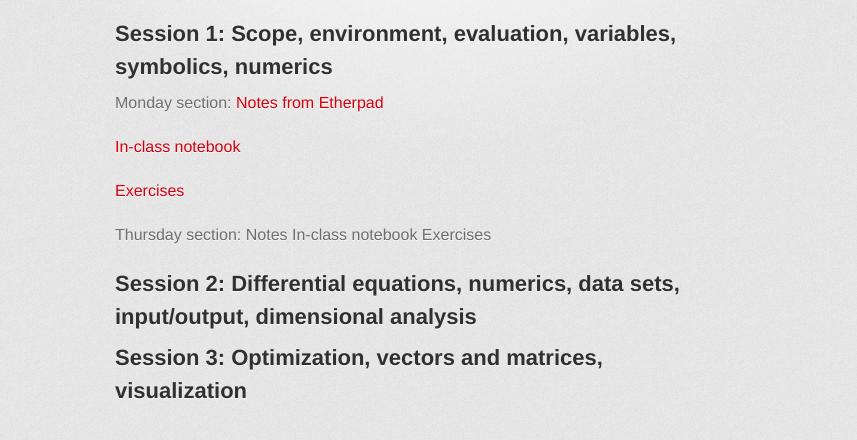
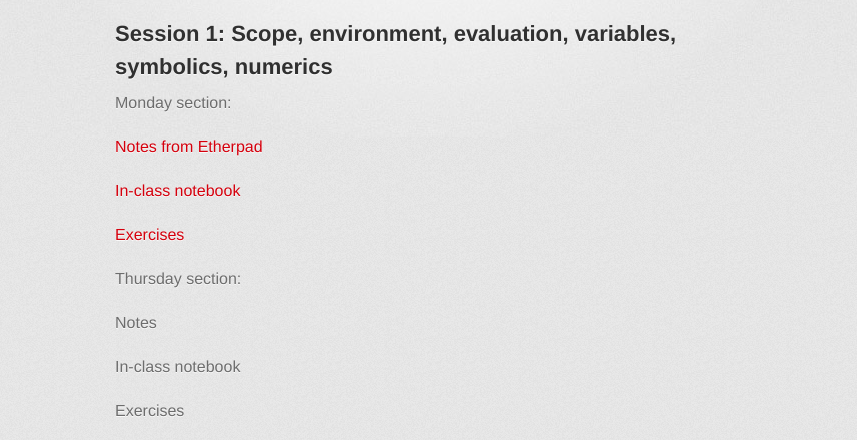
Before and after one commit to illinois-cse/mathematica-fa13, a plain HTML site: page index.html in a window 1280 px wide. Shown: the part 436-876 px from the top of the page, without its empty margins (215-1072 px from the left). Drawn offline with Linux system fonts and the light colour scheme; a web font is replaced by a local one.

```diff
--- a/index.html
+++ b/index.html
@@ -42,17 +42,21 @@
 <h2>
 <a name="session-1--scope-environment-evaluation-variables-symbolics-numerics" class="anchor" href="#session-1--scope-environment-evaluation-variables-symbolics-numerics"><span class="octicon octicon-link"></span></a>Session 1:  Scope, environment, evaluation, variables, symbolics, numerics</h2>
 
-<p>Monday section:
-<a href="https://uofi.box.com/s/hyzwthcgi0h0uvzhew98">Notes from Etherpad</a></p>
+<p>Monday section:</p>
+
+<p><a href="https://uofi.box.com/s/hyzwthcgi0h0uvzhew98">Notes from Etherpad</a></p>
 
 <p><a href="https://uofi.box.com/s/k63vb2xvxnxnoegxx41n">In-class notebook</a></p>
 
 <p><a href="https://uofi.box.com/s/8668dv7ugc0n3l14ttwy">Exercises</a></p>
 
-<p>Thursday section:
-Notes
-In-class notebook
-Exercises</p>
+<p>Thursday section:</p>
+
+<p>Notes</p>
+
+<p>In-class notebook</p>
+
+<p>Exercises</p>
 
 <h2>
 <a name="session-2--differential-equations-numerics-data-sets-inputoutput-dimensional-analysis" class="anchor" href="#session-2--differential-equations-numerics-data-sets-inputoutput-dimensional-analysis"><span class="octicon octicon-link"></span></a>Session 2:  Differential equations, numerics, data sets, input/output, dimensional analysis</h2>
--- a/params.json
+++ b/params.json
@@ -1 +1 @@
-{"name":"cse-mathematica-fa13","tagline":"Page for aggregating materials pertaining to the CS&E Mathematica short course.","body":"### Computational Science and Engineering\r\n# Mathematica for Beginners\r\n\r\nPlease open the [Etherpad](http://meetingwords.com/ehlagqUook) for sharing code snippets during the course.  These can be pasted directly into _Mathematica_ and evaluated using Shift+Return.\r\n\r\n## Session 1:  Scope, environment, evaluation, variables, symbolics, numerics\r\nMonday section:\r\n[Notes from Etherpad](https://uofi.box.com/s/hyzwthcgi0h0uvzhew98)\r\n\r\n[In-class notebook](https://uofi.box.com/s/k63vb2xvxnxnoegxx41n)\r\n\r\n[Exercises](https://uofi.box.com/s/8668dv7ugc0n3l14ttwy)\r\n\r\nThursday section:\r\nNotes\r\nIn-class notebook\r\nExercises\r\n\r\n## Session 2:  Differential equations, numerics, data sets, input/output, dimensional analysis\r\n\r\n## Session 3:  Optimization, vectors and matrices, visualization","google":"","note":"Don't delete this file! It's used internally to help with page regeneration."}
+{"name":"cse-mathematica-fa13","tagline":"Page for aggregating materials pertaining to the CS&E Mathematica short course.","body":"### Computational Science and Engineering\r\n# Mathematica for Beginners\r\n\r\nPlease open the [Etherpad](http://meetingwords.com/ehlagqUook) for sharing code snippets during the course.  These can be pasted directly into _Mathematica_ and evaluated using Shift+Return.\r\n\r\n## Session 1:  Scope, environment, evaluation, variables, symbolics, numerics\r\nMonday section:\r\n\r\n[Notes from Etherpad](https://uofi.box.com/s/hyzwthcgi0h0uvzhew98)\r\n\r\n[In-class notebook](https://uofi.box.com/s/k63vb2xvxnxnoegxx41n)\r\n\r\n[Exercises](https://uofi.box.com/s/8668dv7ugc0n3l14ttwy)\r\n\r\nThursday section:\r\n\r\nNotes\r\n\r\nIn-class notebook\r\n\r\nExercises\r\n\r\n## Session 2:  Differential equations, numerics, data sets, input/output, dimensional analysis\r\n\r\n## Session 3:  Optimization, vectors and matrices, visualization","google":"","note":"Don't delete this file! It's used internally to help with page regeneration."}
```
